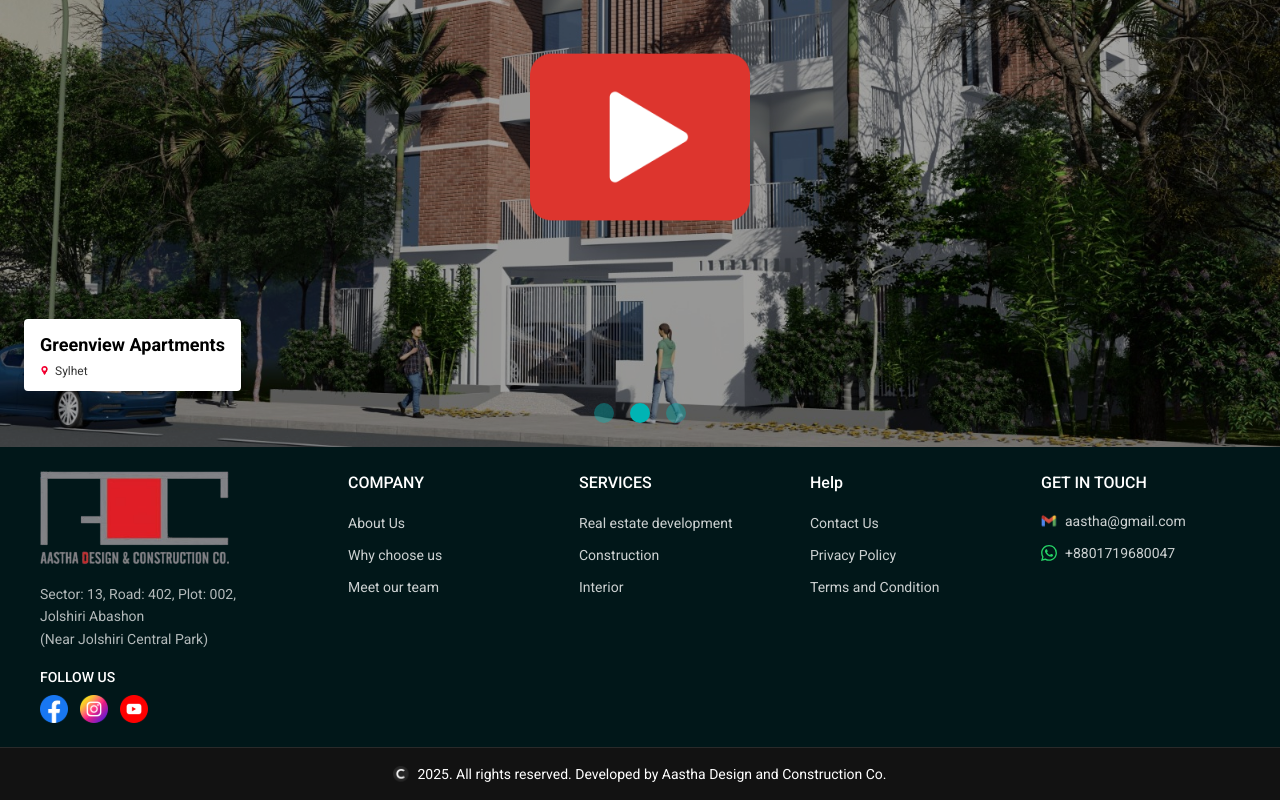
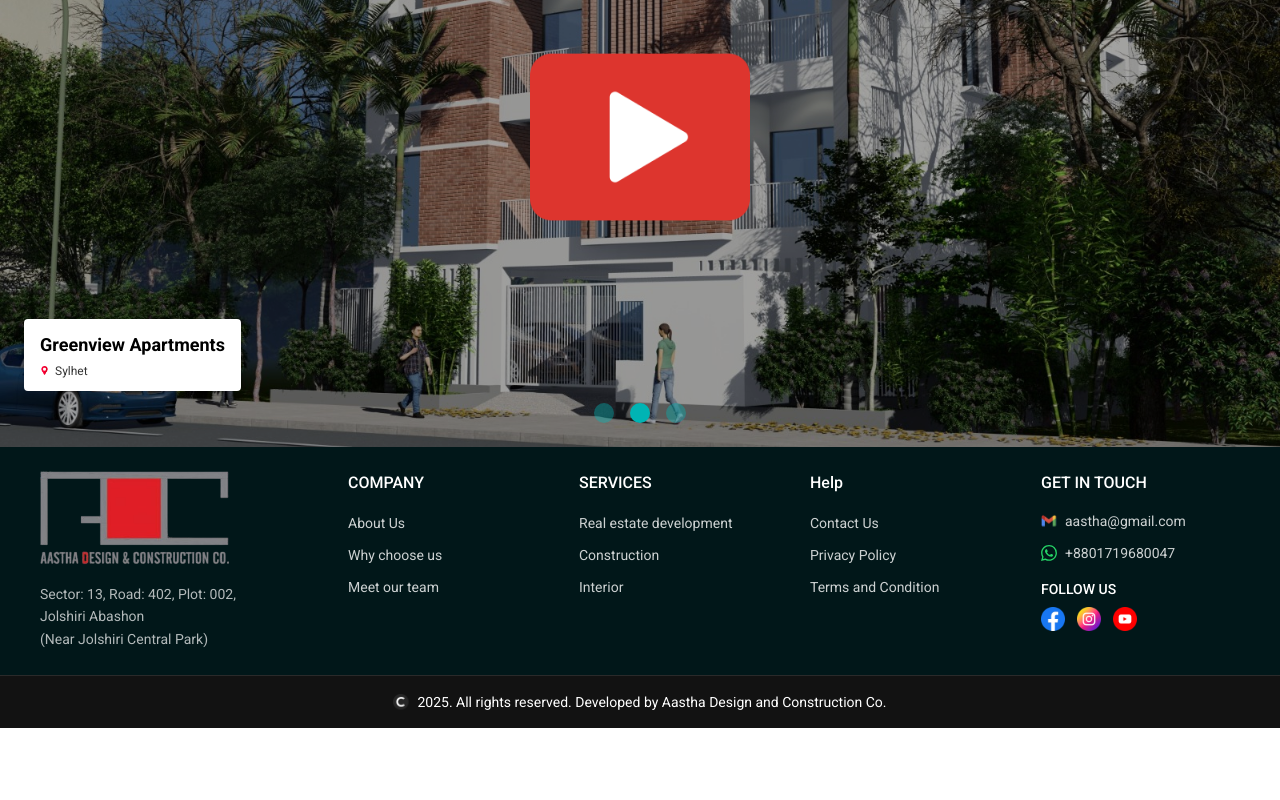
Before and after one commit to ashikfifa/Astha-frontend, a Next.js app: page / in a window 1280 px wide. Shown: the part 2824-3624 px from the top of the page. After the commit the page ends 3552 px from the top, so only its background shows below. Built offline with nearby package versions, Linux system fonts and the light colour scheme.

Commit message:
Reorganize social media icons section in Footer component for better structure and visibility

```diff
--- a/app/components/Footer.tsx
+++ b/app/components/Footer.tsx
@@ -84,31 +84,6 @@ const Footer = () => {
                 Jolshiri Abashon<br />
                 (Near Jolshiri Central Park)
               </p>
-
-              {/* Social Media Icons */}
-              <div className="mt-4">
-                <h4 className="text-white text-sm font-medium mb-2">FOLLOW US</h4>
-                <div className="flex items-center gap-3">
-                  {socialIcons.map((social) => (
-                    <Link
-                      key={social.id}
-                      href={social.href}
-                      target="_blank"
-                      rel="noopener noreferrer"
-                      className="w-7 h-7 hover:opacity-80 transition-opacity duration-300"
-                    >
-                      <Image
-                        src={social.icon}
-                        alt={social.name}
-                        width={28}
-                        height={28}
-                        className="w-full h-full object-contain"
-                        loading="lazy"
-                      />
-                    </Link>
-                  ))}
-                </div>
-              </div>
             </div>
 
             {/* Links Grid - Company, Services, Help, Get In Touch */}
@@ -185,7 +160,7 @@ const Footer = () => {
                         alt="Email"
                         width={16}
                         height={16}
-                        className="object-contain flex-shrink-0"
+                        className="object-contain shrink-0"
                         loading="lazy"
                       />
                       <span className="text-white/80 text-sm">{contactInfo.email}</span>
@@ -202,11 +177,36 @@ const Footer = () => {
                         alt="WhatsApp"
                         width={16}
                         height={16}
-                        className="object-contain flex-shrink-0"
+                        className="object-contain shrink-0"
                         loading="lazy"
                       />
                       <span className="text-white/80 text-sm">+8801719680047</span>
                     </Link>
+                  </div>
+
+                  {/* Follow Us - Social Media Icons */}
+                  <div className="mt-4">
+                    <h4 className="text-white text-sm font-medium mb-2">FOLLOW US</h4>
+                    <div className="flex items-center gap-3">
+                      {socialIcons.map((social) => (
+                        <Link
+                          key={social.id}
+                          href={social.href}
+                          target="_blank"
+                          rel="noopener noreferrer"
+                          className="w-6 h-6 hover:opacity-80 transition-opacity duration-300"
+                        >
+                          <Image
+                            src={social.icon}
+                            alt={social.name}
+                            width={24}
+                            height={24}
+                            className="w-full h-full object-contain"
+                            loading="lazy"
+                          />
+                        </Link>
+                      ))}
+                    </div>
                   </div>
                 </div>
               </div>
```
